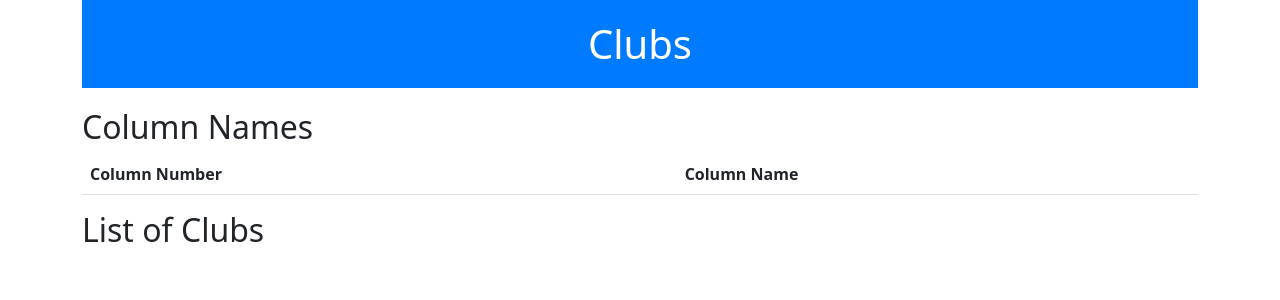
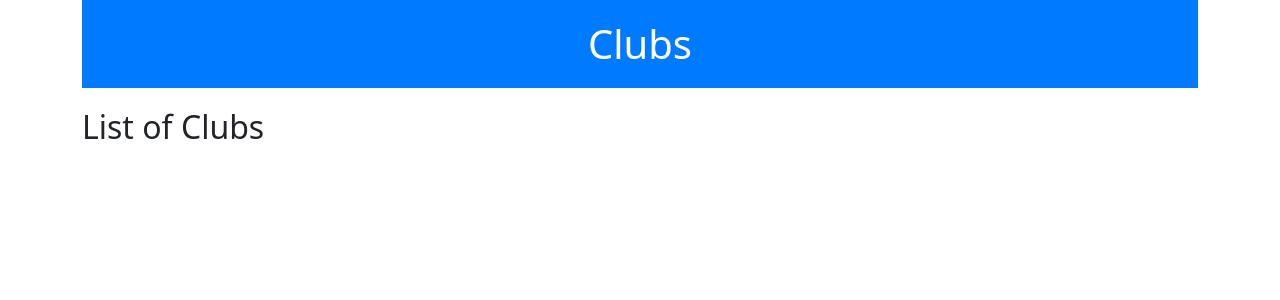
Before and after one commit to rotherleague/Rother, a Jekyll site: the page clubs_list.html, which Jekyll copies as it is, in a window 1280 px wide. Shown: the top 300 px of the page. Built offline with Jekyll 4.4.1, drawn with Linux system fonts in a browser that asks for light colours.

Commit message:
Update clubs_list.html

```diff
--- a/clubs_list.html
+++ b/clubs_list.html
@@ -57,18 +57,6 @@
     <div class="container">
         <h1 class="header">Clubs</h1>
 
-        <h2>Column Names</h2>
-        <table id="columnNamesTable" class="table table-striped">
-            <thead>
-                <tr>
-                    <th>Column Number</th>
-                    <th>Column Name</th>
-                </tr>
-            </thead>
-            <tbody>
-                <!-- Column names and numbers will be inserted here -->
-            </tbody>
-        </table>
 
         <div class="club-list">
             <h2>List of Clubs</h2>
```
